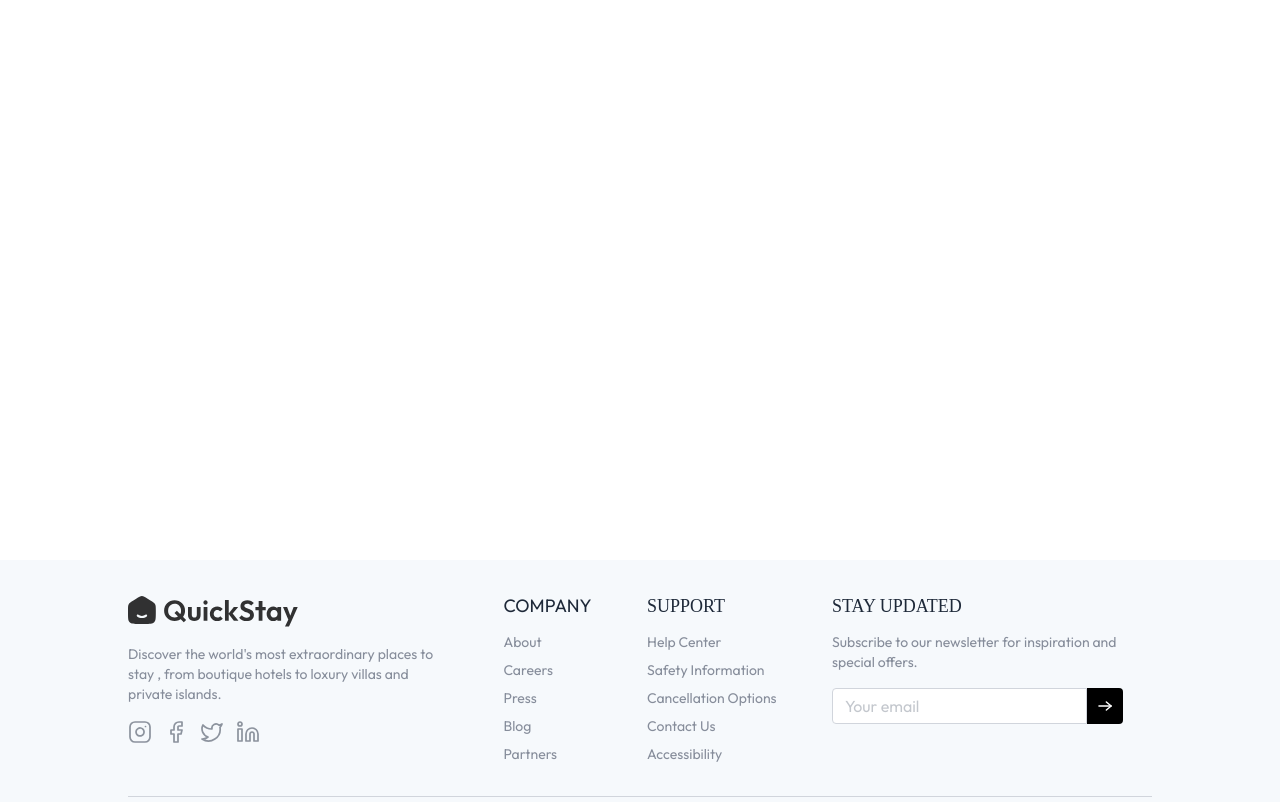
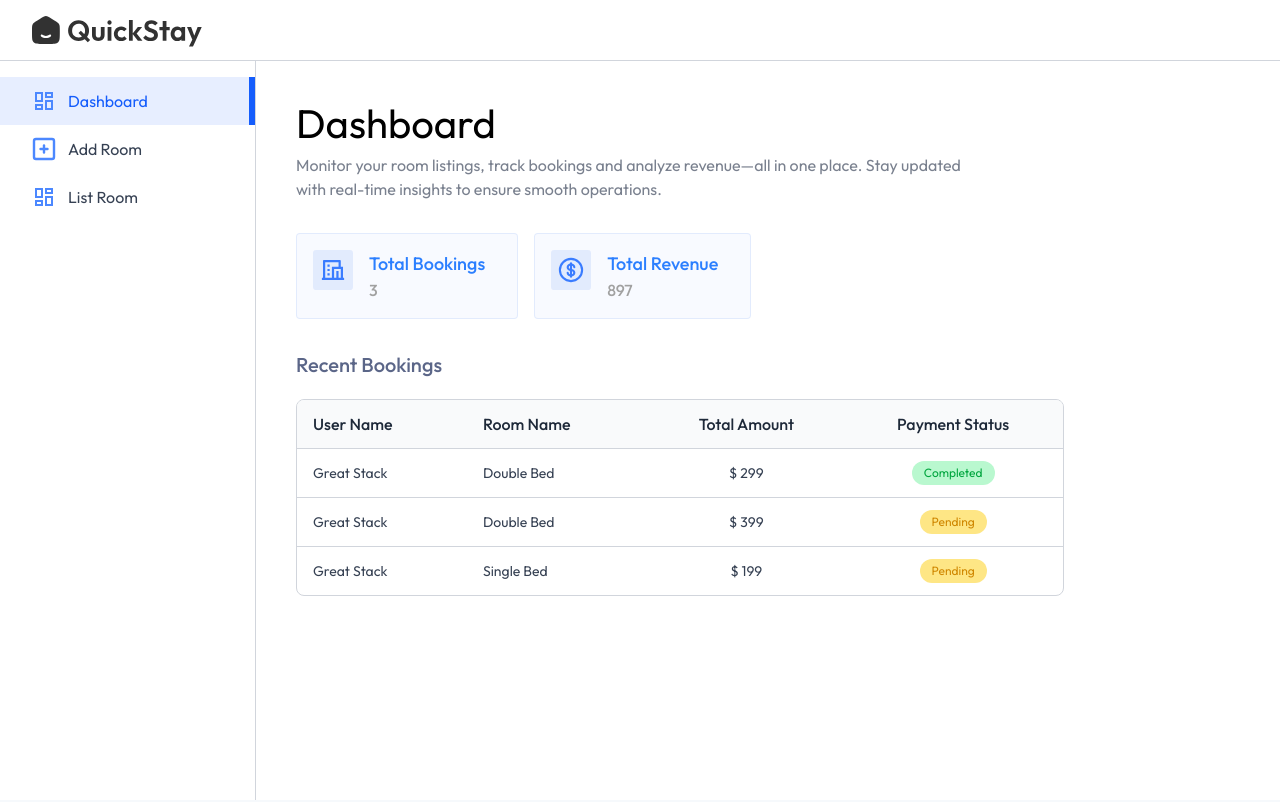
Before and after one commit to RoshanGorakhpuriya/QuickStay-Hotel-Booking-System, a React app in the folder client/: page /owner in a window 1280 px wide. Shown: the top 802 px of the page. Built offline with nearby package versions, Linux system fonts and the light colour scheme; the HTML template or start-up script is replaced by a standard one; a web font is replaced by a local one.

Commit message:
Admin Dashboard Added

```diff
--- a/client/src/App.jsx
+++ b/client/src/App.jsx
@@ -8,6 +8,10 @@
 import RoomDetails from './pages/RoomDetails'
 import MyBookings from './pages/MyBookings'
 import HotelReg from './components/HotelReg'
+import Layout from './pages/hotelOwner/Layout'
+import Dashboard from './pages/hotelOwner/Dashboard'
+import AddRoom from './pages/hotelOwner/AddRoom'
+import ListRoom from './pages/hotelOwner/ListRoom'
 
 const App = () => {
   const isOwnerPath = useLocation().pathname.includes("owner");
@@ -23,6 +27,12 @@
           <Route path='/rooms/:id' element={<RoomDetails/>}/>
 
           <Route path='/my-bookings' element={<MyBookings/>}/>
+
+          <Route path='/owner' element={<Layout/>}>
+             <Route index element={<Dashboard/>}/>
+             <Route path='add-room' element={<AddRoom/>}/>
+             <Route path='list-room' element={<ListRoom/>}/>
+          </Route>
         </Routes>
 
       </div>
--- /dev/null
+++ b/client/src/components/hotelOwner/Navbar.jsx
@@ -0,0 +1,17 @@
+import React from 'react'
+import { Link } from 'react-router-dom'
+import { assets } from '../../assets/assets'
+import { UserButton } from '@clerk/clerk-react'
+
+const Navbar = () => {
+  return (
+    <div className='flex items-center justify-between px-4 md:px-8 border-b border-gray-300 py-3 bg-white transotion-all duration-300'>
+      <Link to='/'>
+      <img src={assets.logo} alt="logo"  className='h-9 invert opacity-80'/>
+      </Link>
+      <UserButton/>
+    </div>
+  )
+}
+
+export default Navbar
--- /dev/null
+++ b/client/src/components/hotelOwner/Sidebar.jsx
@@ -0,0 +1,25 @@
+import React from 'react'
+import { assets } from '../../assets/assets'
+import { NavLink } from 'react-router-dom'
+
+const Sidebar = () => {
+    const sidebarLinks = [
+        {name : "Dashboard" , path:"/owner" , icon:assets.dashboardIcon},
+
+        {name : "Add Room" , path:"/owner/add-room" , icon:assets.addIcon},
+
+        {name : "List Room" , path:"/owner/list-room" , icon:assets.dashboardIcon},
+    ]
+  return (
+    <div className='md:w-64 w-16 border-r h-full text-base border-gray-300 pt-4 flex flex-col transition-all duration-300'>
+      {sidebarLinks.map((item , index)=>(
+        <NavLink to={item.path} key={index} end='/owner' className={({isActive})=> `flex items-center py-3 px-4 md:px-8 gap-3 ${isActive ? "border-r-4 md:border-r-[6px] bg-blue-600/10 border-blue-600 text-blue-600" : "hover:bg-gray-100/90 border-white text-gray-700"}`}>
+            <img src={item.icon} alt={item.name} className='min-h-6 min-w-6' />
+            <p className='md:block hidden text-center'>{item.name}</p>
+        </NavLink>
+      ))}
+    </div>
+  )
+}
+
+export default Sidebar
--- /dev/null
+++ b/client/src/pages/hotelOwner/AddRoom.jsx
@@ -0,0 +1,11 @@
+import React from 'react'
+
+const AddRoom = () => {
+  return (
+    <div>
+
+    </div>
+  )
+}
+
+export default AddRoom
--- /dev/null
+++ b/client/src/pages/hotelOwner/Dashboard.jsx
@@ -0,0 +1,77 @@
+import React, { useState } from 'react'
+import Title from '../../components/Title'
+import { assets, dashboardDummyData } from '../../assets/assets'
+
+const Dashboard = () => {
+  const [DashboardData, setDashboardData] = useState(dashboardDummyData)
+
+  return (
+    <div>
+      <Title
+        align='left'
+        font='outfit'
+        title='Dashboard'
+        subTitle='Monitor your room listings, track bookings and analyze revenue—all in one place. Stay updated with real-time insights to ensure smooth operations.'
+      />
+
+      <div className='flex gap-4 my-8'>
+        <div className='bg-primary/3 border border-primary/10 rounded flex p-4 pr-8'>
+          <img src={assets.totalBookingIcon} alt="" className='max-sm:hidden h-10' />
+          <div className='flex flex-col sm:ml-4 font-medium'>
+            <p className='text-blue-500 text-lg'>Total Bookings</p>
+            <p className='text-neutral-400 text-base'>{DashboardData.totalBookings}</p>
+          </div>
+        </div>
+
+        <div className='bg-primary/3 border border-primary/10 rounded flex p-4 pr-8'>
+          <img src={assets.totalRevenueIcon} alt="" className='max-sm:hidden h-10' />
+          <div className='flex flex-col sm:ml-4 font-medium'>
+            <p className='text-blue-500 text-lg'>Total Revenue</p>
+            <p className='text-neutral-400 text-base'>{DashboardData.totalRevenue}</p>
+          </div>
+        </div>
+      </div>
+
+      <h2 className='text-xl text-blue-950/70 font-medium mb-5'>Recent Bookings</h2>
+
+      <div className='w-full max-w-3xl text-left border border-gray-300 rounded-lg max-h-80 overflow-y-scroll'>
+        <table className='w-full'>
+          <thead className='bg-gray-50'>
+            <tr>
+              <th className='py-3 px-4 text-gray-800 font-medium'>User Name</th>
+              <th className='py-3 px-4 text-gray-800 font-medium max-sm:hidden'>Room Name</th>
+              <th className='py-3 px-4 text-gray-800 font-medium text-center'>Total Amount</th>
+              <th className='py-3 px-4 text-gray-800 font-medium text-center'>Payment Status</th>
+            </tr>
+          </thead>
+
+          <tbody className='text-sm'>
+            {DashboardData.bookings.map((item, index) => (
+              <tr key={index}>
+                <td className='py-3 px-4 text-gray-700 border-t border-gray-300'>
+                  {item.user.username}
+                </td>
+
+                <td className='py-3 px-4 text-gray-700 border-t border-gray-300 max-sm:hidden'>
+                  {item.room.roomType}
+                </td>
+
+                <td className='py-3 px-4 text-gray-700 border-t border-gray-300 text-center'>
+                  $ {item.totalPrice}
+                </td>
+
+                <td className='py-3 px-4 border-t border-gray-300 text-center'>
+                  <button className={`py-1 px-3 text-xs rounded-full ${item.isPaid ? 'bg-green-200 text-green-600' : 'bg-amber-200 text-yellow-600'}`}>
+                    {item.isPaid ? 'Completed' : 'Pending'}
+                  </button>
+                </td>
+              </tr>
+            ))}
+          </tbody>
+        </table>
+      </div>
+    </div>
+  )
+}
+
+export default Dashboard
--- /dev/null
+++ b/client/src/pages/hotelOwner/Layout.jsx
@@ -0,0 +1,21 @@
+import React from 'react'
+import Navbar from '../../components/hotelOwner/Navbar'
+import Sidebar from '../../components/hotelOwner/Sidebar'
+import { Outlet } from 'react-router-dom'
+
+
+const Layout = () => {
+  return (
+    <div className='flex flex-col h-screen'>
+      <Navbar/>
+      <div className='flex h-full'>
+        <Sidebar/>
+        <div className='flex-1 p-4 pt-10 md:px-10 h-full'>
+        <Outlet/>
+      </div>
+      </div>
+    </div>
+  )
+}
+
+export default Layout
--- /dev/null
+++ b/client/src/pages/hotelOwner/ListRoom.jsx
@@ -0,0 +1,11 @@
+import React from 'react'
+
+const ListRoom = () => {
+  return (
+    <div>
+
+    </div>
+  )
+}
+
+export default ListRoom
```
